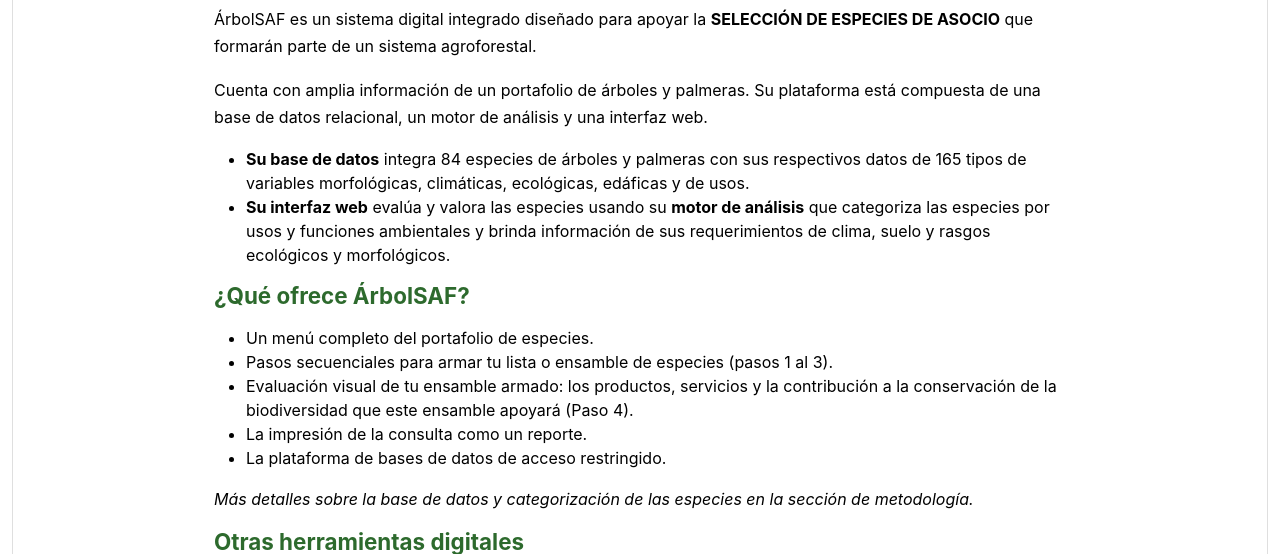
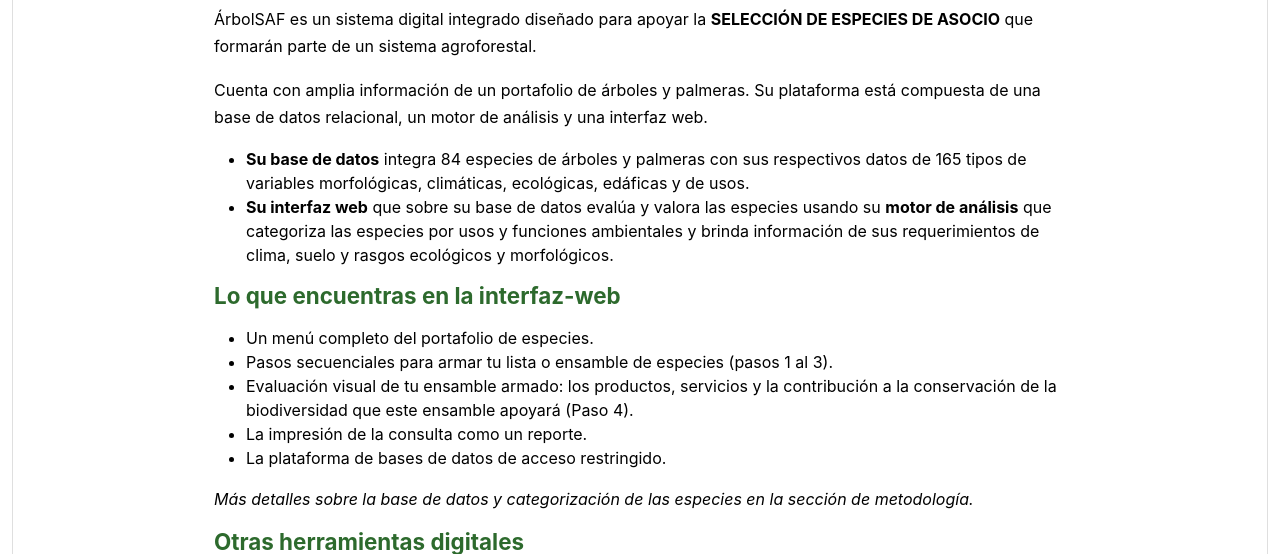
Before and after one commit to aranguren/arbolSAF, a Django app: page /arbolsaf/herramienta/ in a window 1280 px wide. Shown: the part 857-1411 px from the top of the page. Run offline with Django 3.2, Linux system fonts and the light colour scheme; data that the repository does not hold is empty; parts of the project's set-up code (start-up, migrations or seed data) failed here and were passed over; some libraries are stand-ins or nearby versions; some web fonts are replaced.

Commit message:
chore: fix text

```diff
--- a/arbolsaf/templates/arbolsaf/tool/about.html
+++ b/arbolsaf/templates/arbolsaf/tool/about.html
@@ -144,13 +144,13 @@
       de variables morfológicas, climáticas, ecológicas, edáficas y de usos.
     </li>
     <li>
-      <strong>Su interfaz web</strong> evalúa y valora las especies usando su <strong>motor de análisis</strong>
+      <strong>Su interfaz web</strong> que sobre su base de datos evalúa y valora las especies usando su <strong>motor de análisis</strong>
       que categoriza las especies por usos y funciones ambientales y brinda información de sus requerimientos de clima,
       suelo y rasgos ecológicos y morfológicos.
     </li>
   </ul>
 
-  <h2>¿Qué ofrece ÁrbolSAF?</h2>
+  <h2>Lo que encuentras en la interfaz-web</h2>
   <ul>
     <li>Un menú completo del portafolio de especies.</li>
     <li>Pasos secuenciales para armar tu lista o ensamble de especies (pasos 1 al 3).</li>
--- a/arbolsaf/templates/arbolsaf/tool/panels/step_2.html
+++ b/arbolsaf/templates/arbolsaf/tool/panels/step_2.html
@@ -2,13 +2,13 @@
 <div class="card multisteps-form__panel p-3 border-radius-xl bg-white" id="step-2" data-animation="FadeIn">
   <div class="row text-center">
     <div class="col-10 mb-5 mx-auto w-auto" style="max-width: 800px;">
+      <p class="font-weight-normal m-0">Teniendo en cuenta las condiciones climáticas donde establecerá tu SAF considera</p>
       <p class="font-weight-normal m-0">¿Cuáles especies podrán desarrollarse adecuadamente en las condiciones climáticas de tu zona?</p>
-      <div class="p-4 mx-auto p-step">
-        <p class="mb-0 text-start">1. Resalta (clic) las celdas donde las condiciones de tu zona son muy diferentes a las que las especies necesiten.</p>
-        <p class="mb-0 text-start">2. Asigna el semáforo rojo cuando varias condiciones no sean adecuadas.</p>
-        <p class="mb-0 text-start">3. Asigna el semáforo verde si consideras que las condiciones de tu zona no serán problema para el desarrollo de la especie.</p>
-        <p class="mb-0 text-start">4. Puedes eliminar la especie si consideras que no desarrollará bien en tu zona.</p>
-      </div>
+      <ol class="p-4 mx-auto p-step">
+        <li class="mb-0 text-start">Asigna el semáforo rojo cuando varias condiciones no sean adecuadas.</li>
+        <li class="mb-0 text-start">Asigna el semáforo verde si consideras que las condiciones de tu zona no serán problema para el desarrollo de la especie.</li>
+        <li class="mb-0 text-start">Puedes eliminar la especie si consideras que no desarrollará bien en tu zona.</li>
+      </ol>
     </div>
   </div>
   <div class="multisteps-form__content">
```
Also changed, not shown: apps/static/assets/js/tool_arbolsaf.js (+23 -23 lines).
